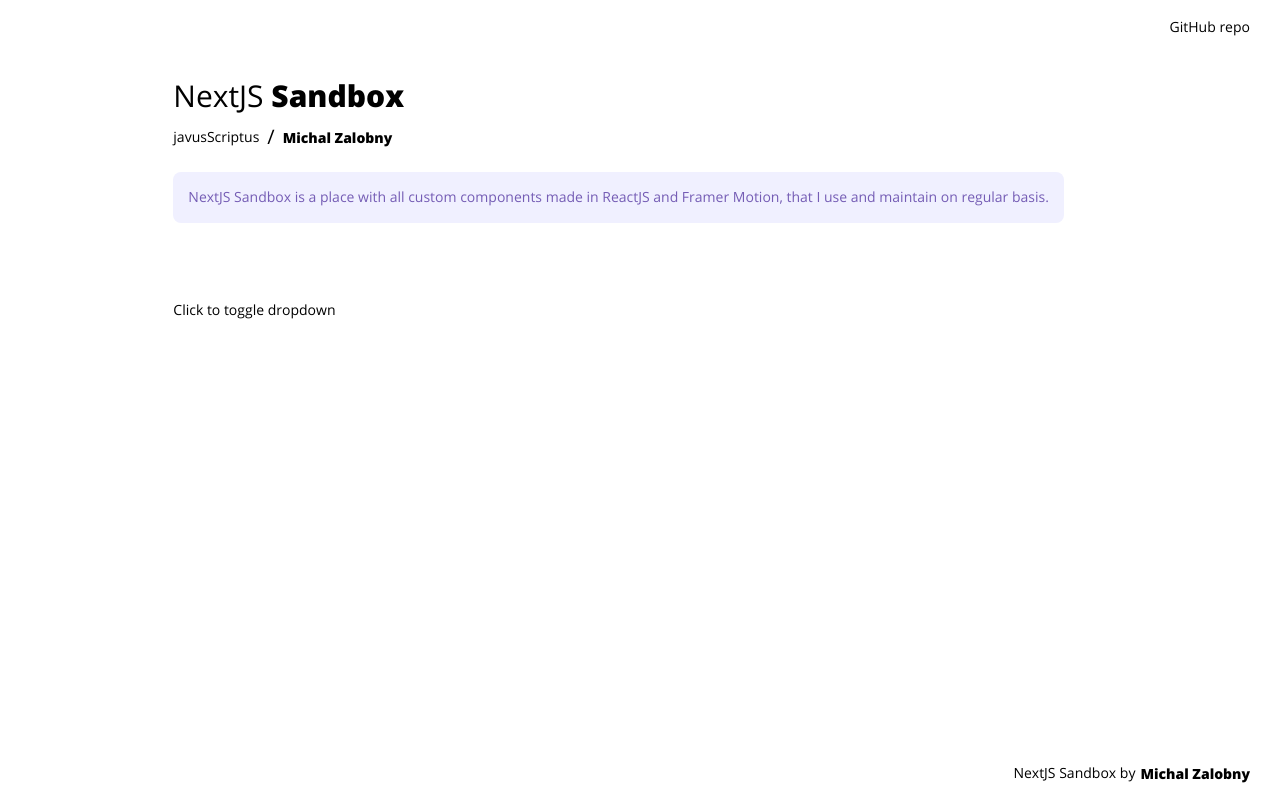
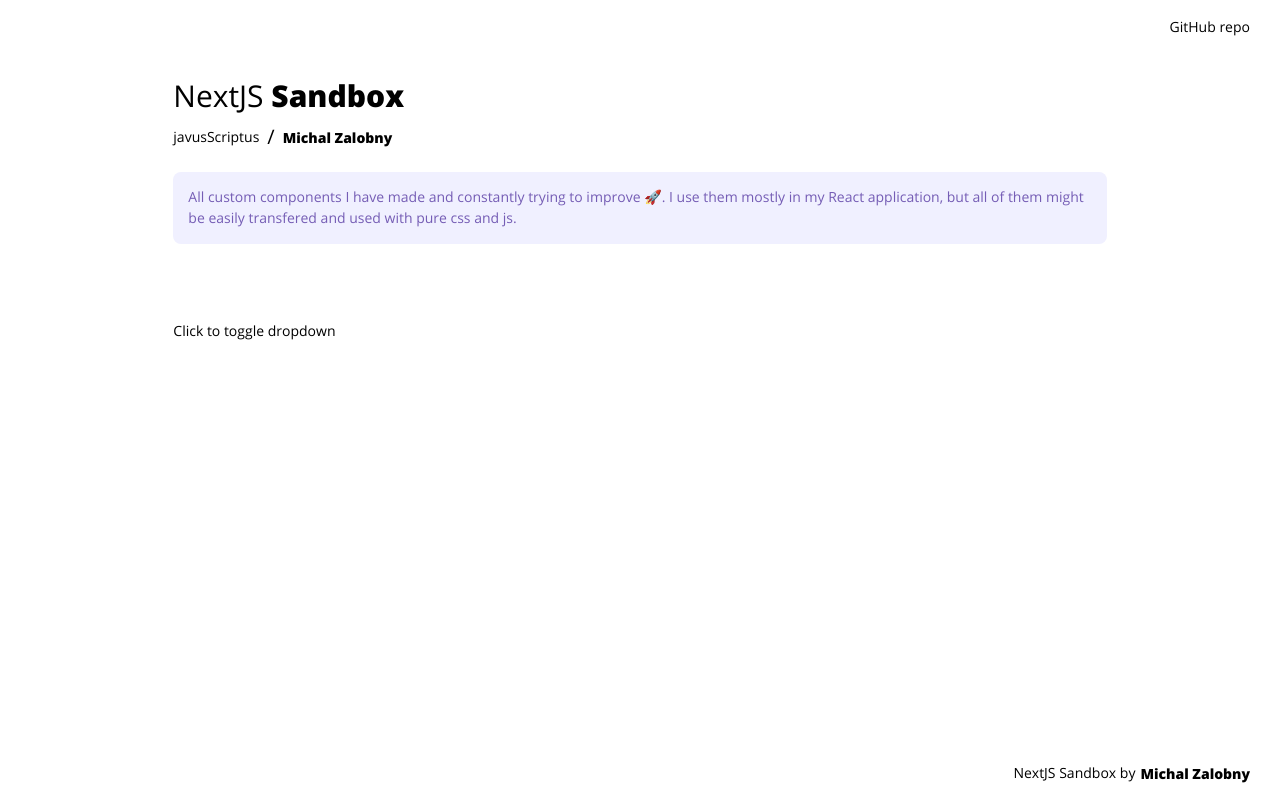
Before and after one commit to michalzalobny/next-sandbox, a Next.js app: page / in a window 1280 px wide. Built offline with nearby package versions, Linux system fonts and the light colour scheme; no server answers.

Commit message:
Update copy

```diff
--- a/src/sections/MainHeader/MainHeader.tsx
+++ b/src/sections/MainHeader/MainHeader.tsx
@@ -21,8 +21,9 @@
           </LinkHandler>
         </S.AuthorWrapper>
         <S.Description>
-          NextJS Sandbox is a place with all custom components made in ReactJS and Framer Motion,
-          that I use and maintain on regular basis.
+          All custom components I have made and constantly trying to improve 🚀. I use them mostly
+          in my React application, but all of them might be easily transfered and used with pure css
+          and js.
         </S.Description>
       </S.Header>
     </>
--- a/src/seo/Head/Head.tsx
+++ b/src/seo/Head/Head.tsx
@@ -13,7 +13,7 @@
   const {
     ogImage = 'https://res.cloudinary.com/dpv0ukspz/image/upload/v1644688438/og-100_tt2vpp.jpg',
     title = 'NextJS Sandbox',
-    description = 'NextJS Sandbox is a place with all custom components made in ReactJS and Framer Motion, that I use and maintain on regular basis.',
+    description = 'All custom components I have made and constantly trying to improve 🚀. I use them mostly in my React application, but all of them might be easily transfered and used with pure css and js.',
   } = props;
 
   return (
```
